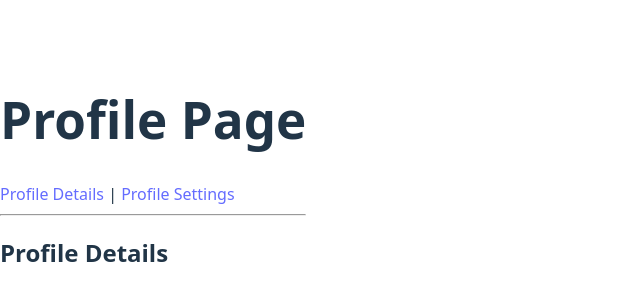
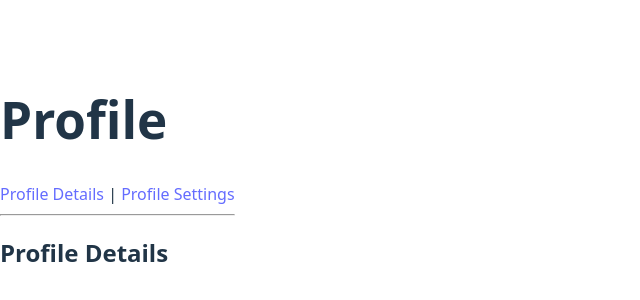
Before and after one commit to andymens400-ctrl/alx-fe-reactjs, a React (Vite) app in the folder react-router-advanced/: page /profile in a window 1280 px wide. Shown: the part 226-526 px from the top of the page, without its empty margins (0-640 px from the left). Built offline with nearby package versions, Linux system fonts and the light colour scheme.

Commit message:
Add all files

```diff
--- a/react-router-advanced/src/App.jsx
+++ b/react-router-advanced/src/App.jsx
@@ -1,23 +1,36 @@
-import { BrowserRouter as Router, Route, Switch, Redirect } from "react-router-dom";
+import { BrowserRouter, Routes, Route } from "react-router-dom";
 import Home from "./components/Home";
 import Profile from "./components/Profile";
+import ProfileDetails from "./components/ProfileDetails";
+import ProfileSettings from "./components/ProfileSettings";
 import Login from "./components/Login";
 import ProtectedRoute from "./components/ProtectedRoute";
 
 export default function App() {
   return (
-    <Router>
-      <Switch>
+    <BrowserRouter>
+      <Routes>
+        <Route path="/" element={<Home />} />
 
-        <Route exact path="/" component={Home} />
-        <Route path="/login" component={Login} />
+        <Route path="/login" element={<Login />} />
 
-        {/* Protected route */}
-        <ProtectedRoute path="/profile" component={Profile} />
+        {/* Protected Route Wrapper */}
+        <Route
+          path="/profile"
+          element={
+            <ProtectedRoute>
+              <Profile />
+            </ProtectedRoute>
+          }
+        >
+          {/* Nested routes */}
+          <Route index element={<ProfileDetails />} />
+          <Route path="settings" element={<ProfileSettings />} />
+        </Route>
 
-        {/* fallback */}
-        <Redirect to="/" />
-      </Switch>
-    </Router>
+        {/* Fallback */}
+        <Route path="*" element={<Home />} />
+      </Routes>
+    </BrowserRouter>
   );
 }
--- a/react-router-advanced/src/components/Profile.jsx
+++ b/react-router-advanced/src/components/Profile.jsx
@@ -1,26 +1,18 @@
-import { Switch, Route, Link, useRouteMatch } from "react-router-dom";
-import ProfileDetails from "./ProfileDetails";
-import ProfileSettings from "./ProfileSettings";
+import { Link, Outlet } from "react-router-dom";
 
 export default function Profile() {
-  const { path, url } = useRouteMatch();
-
   return (
-    <div className="p-6">
-      <h1>Profile Page</h1>
+    <div>
+      <h1>Profile</h1>
 
       <nav>
-        <Link to={`${url}`}>Profile Details</Link> |{" "}
-        <Link to={`${url}/settings`}>Profile Settings</Link>
+        <Link to="">Profile Details</Link> |{" "}
+        <Link to="settings">Profile Settings</Link>
       </nav>
 
       <hr />
 
-      <Switch>
-        {/* exact so it doesn’t match /settings too */}
-        <Route exact path={path} component={ProfileDetails} />
-        <Route path={`${path}/settings`} component={ProfileSettings} />
-      </Switch>
+      <Outlet />
     </div>
   );
 }
--- a/react-router-advanced/src/components/ProtectedRoute.jsx
+++ b/react-router-advanced/src/components/ProtectedRoute.jsx
@@ -1,14 +1,7 @@
-import { Route, Redirect } from "react-router-dom";
+import { Navigate } from "react-router-dom";
 
-export default function ProtectedRoute({ component: Component, ...rest }) {
-  const isAuthenticated = true; // simulate login
+export default function ProtectedRoute({ children }) {
+  const isAuthenticated = true; // temp simulation
 
-  return (
-    <Route
-      {...rest}
-      render={(props) =>
-        isAuthenticated ? <Component {...props} /> : <Redirect to="/login" />
-      }
-    />
-  );
+  return isAuthenticated ? children : <Navigate to="/login" replace />;
 }
```
